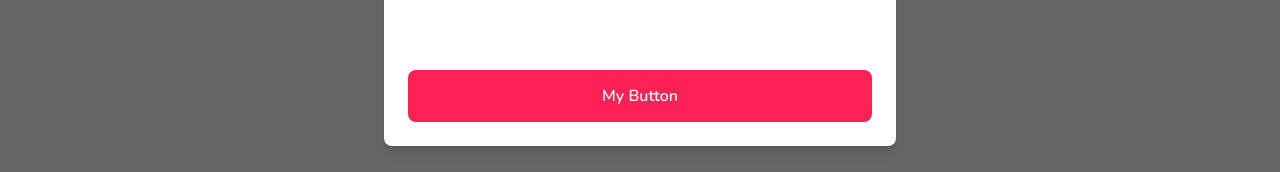
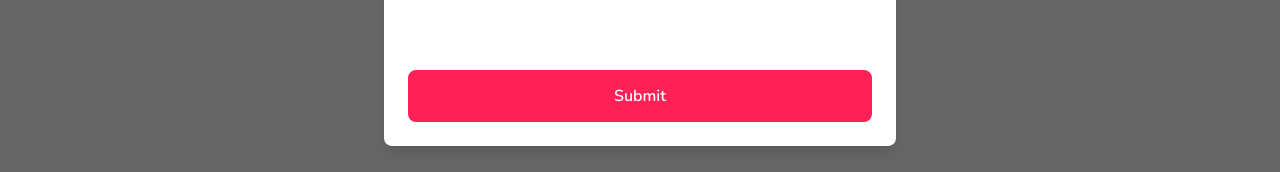
Before and after one commit to sarim-alis/stay-villa, a Next.js app: page / in a window 1280 px wide. Shown: the part 367-539 px from the top of the page. Built offline with nearby package versions, Linux system fonts and the light colour scheme.

Commit message:
feat/Modal setup

```diff
--- a/app/components/modals/Modal.tsx
+++ b/app/components/modals/Modal.tsx
@@ -14,7 +14,7 @@
   actionLabel: string;
   disabled?: boolean;
   secondaryAction?: () => void;
-  secondaryLabel?: string;
+  secondaryActionLabel?: string;
 }
 
 const Modal: React.FC<ModalProps> = ({
@@ -27,7 +27,7 @@
   actionLabel,
   disabled,
   secondaryAction,
-  secondaryLabel
+  secondaryActionLabel
 }) => {
   const [showModal, setShowModal] = useState(isOpen);
 
@@ -169,7 +169,19 @@
                 w-full
                 "
                 >
-                  <Button label='My Button' />
+                  {secondaryAction && secondaryActionLabel && (
+                  <Button
+                    outline
+                    disabled={disabled}
+                    label={secondaryActionLabel}
+                    onClick={handleSecondaryAction}
+                   />
+                  )}
+                  <Button
+                    disabled={disabled}
+                    label={actionLabel}
+                    onClick={handleSubmit}
+                   />
                 </div>
               </div>
             </div>
--- a/app/layout.tsx
+++ b/app/layout.tsx
@@ -17,7 +17,7 @@
   return (
     <html lang="en">
       <body className={font.className}>
-        <Modal title="Hello World" isOpen />
+        <Modal actionLabel="Submit" title="Hello World" isOpen />
         <Navbar />
         {children}
       </body>
```
